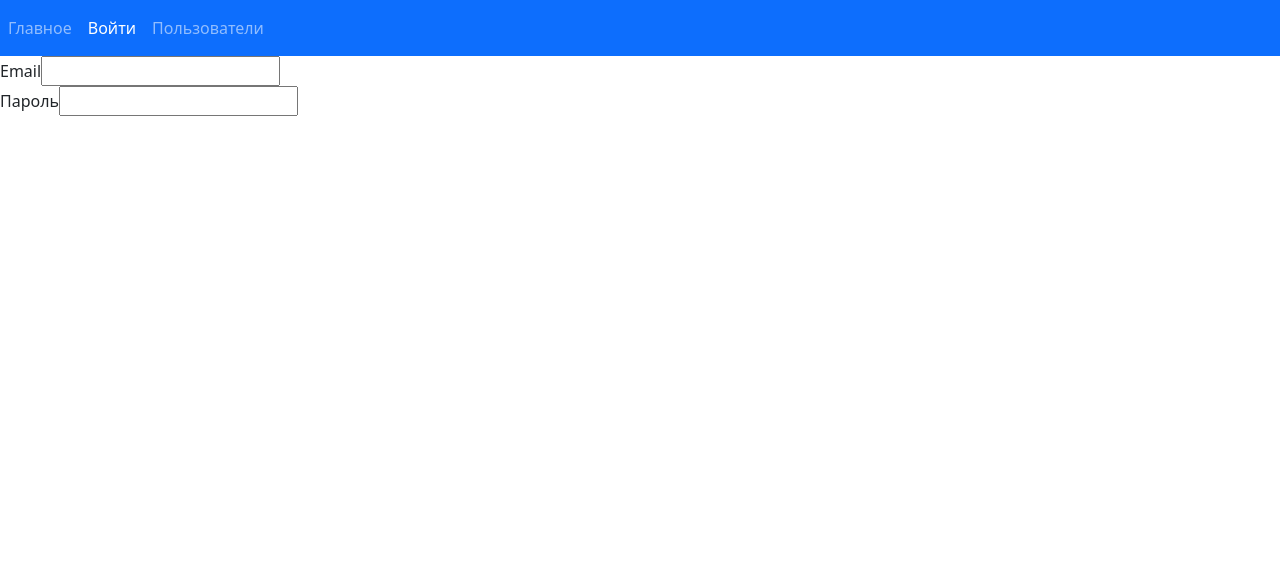
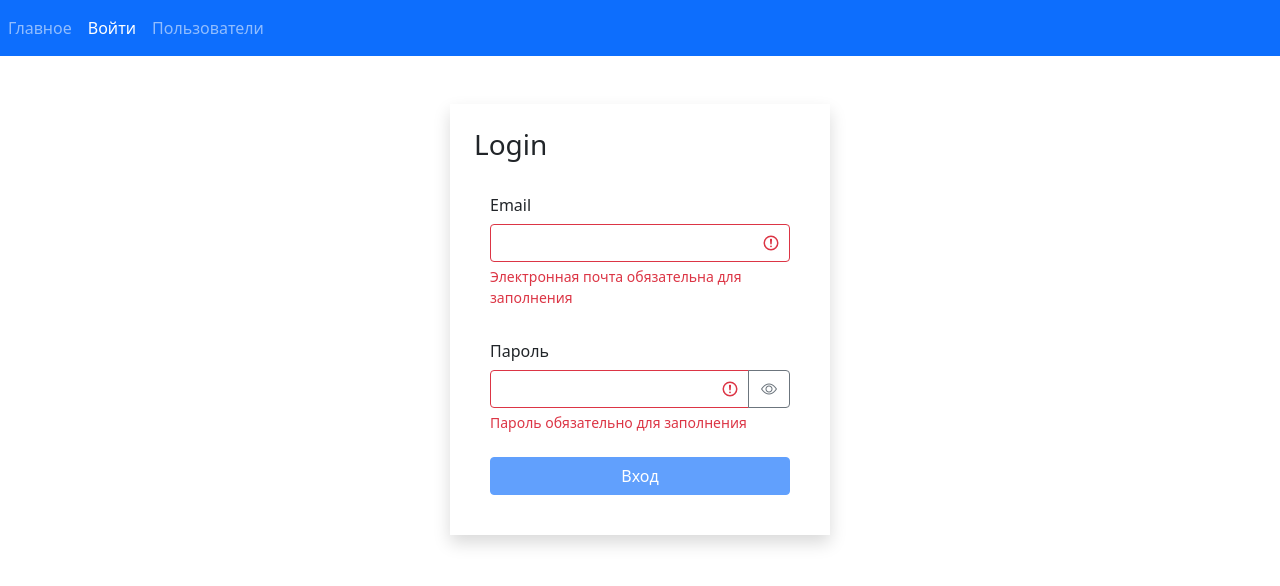
Before and after one commit to SberIrk/fast-company, a React (Create React App) app: page /login in a window 1280 px wide. Shown: the top 586 px of the page. Built offline with nearby package versions, Linux system fonts and the light colour scheme.

Commit message:
update 0.51 form

```diff
--- /dev/null
+++ b/src/app/components/login/loginPage.jsx
@@ -0,0 +1,101 @@
+import React, { useEffect, useState } from "react";
+import TextField from "./textField";
+import { validator } from "../../utilits/validator";
+const LoginPage = () => {
+    const [data, setDate] = useState({
+        email: {
+            value: "",
+            label: "Email"
+        },
+        password: {
+            type: "password",
+            value: "",
+            label: "Пароль"
+        }
+    });
+
+    const validatorConfig = {
+        email: {
+            isRequiredText: {
+                message: "Электронная почта обязательна для заполнения"
+            },
+            isEmail: {
+                message: "Электронная почта введён некорректно"
+            }
+        },
+        password: {
+            isRequiredText: {
+                message: "Пароль обязательно для заполнения"
+            },
+            noSpace: {
+                message: "В пароле не должно присутствовать пробелы"
+            },
+            isCaption: {
+                message: "Пароль должнен содержать как минимум одну заглавную букву"
+            },
+            isDigital: {
+                message: "Пароль должнен содержать как минимум одну цифру"
+            },
+            min: {
+                message: "Пароль должнен содержать не менее 8-ми символов",
+                value: 8
+            }
+        }
+    };
+
+    const [errors, setErrors] = useState({});
+
+    useEffect(() => {
+        validate();
+    }, [data]);
+
+    const handleChange = ({ target }) => {
+        setDate((prevState) => {
+            prevState[target.name].value = target.value;
+            return { ...prevState };
+        });
+    };
+
+    const validate = () => {
+        const errors = validator(data, validatorConfig);
+        setErrors(errors);
+        return Object.keys(errors).length === 0;
+    };
+
+    const isValid = Object.keys(errors).length === 0;
+
+    const handleSubmit = (e) => {
+        e.preventDefault();
+        const isValid = validate();
+        if (!isValid) {
+            return;
+        }
+        console.log(data);
+    };
+
+    return (
+        <div className="container mt-5">
+            <div className="row">
+                <div className="col-md-4 offset-md-4 shadow p-4">
+                    <h3 className="mb-4">Login</h3>
+                    <form className="form-inline m-3" onSubmit={handleSubmit}>
+                        {Object.keys(data).map((key) => {
+                            return (
+                                <TextField key={key}
+                                    label={data[key].label}
+                                    type={data[key].type}
+                                    name={key}
+                                    value={data[key].value}
+                                    onChange={handleChange}
+                                    error={errors[key]}
+                                />
+                            );
+                        })}
+                        <button className="btn btn-primary w-100 mx-auto" disabled={!isValid}>Вход</button>
+                    </form>
+                </div>
+            </div>
+        </div>);
+};
+
+export default LoginPage;
--- /dev/null
+++ b/src/app/components/login/textField.jsx
@@ -0,0 +1,50 @@
+import React, { useState } from "react";
+import PropTypes from "prop-types";
+
+const TextField = ({ label, type, name, value, onChange, error }) => {
+    const [showPassport, setShowPassport] = useState(false);
+    const toggleShowPassword = () => {
+        setShowPassport(prevState => !prevState);
+    };
+
+    return (
+        <div className="mb-4">
+            <label htmlFor={name} className=" col-form-label"> {label} </label>
+            <div className="input-group has-validation">
+                <input className={`form-control ${(error) ? " is-invalid" : ""}`}
+                    type = {showPassport ? "text" : type}
+                    name = {name}
+                    id = {name}
+                    value = {value}
+                    onChange = {onChange}
+                />
+                {type === "password" && (
+                    <button className="btn btn-outline-secondary"
+                        type="button"
+                        onClick={toggleShowPassword}
+                    >
+                        <i className={
+                            "bi bi-eye" + (showPassport ? "-slash" : "")
+                        }/>
+                    </button>
+                )}
+                {error && <div className="invalid-feedback" >{error}</div>}
+            </div>
+
+        </div>
+    );
+};
+TextField.defaultProps = {
+    type: "text"
+};
+
+TextField.propTypes = {
+    label: PropTypes.string,
+    type: PropTypes.string,
+    name: PropTypes.string,
+    value: PropTypes.string,
+    onChange: PropTypes.func,
+    error: PropTypes.string
+};
+
+export default TextField;
--- /dev/null
+++ b/src/app/components/users/searchUser.jsx
@@ -0,0 +1,24 @@
+// Header users
+import React from "react";
+import PropTypes from "prop-types";
+
+const SearchUser = ({ searchUser, onChangeSearchInput }) => {
+    return (<div>
+        <form className="form-inline">
+            <input
+                type="text"
+                className= "form-control"
+                placeholder="Поиск..."
+                onChange={onChangeSearchInput}
+                value={searchUser}
+            />
+        </form>
+    </div>);
+};
+
+SearchUser.propTypes = {
+    searchUser: PropTypes.string,
+    onChangeSearchInput: PropTypes.func
+};
+
+export default SearchUser;
--- a/src/app/components/users/usersList.jsx
+++ b/src/app/components/users/usersList.jsx
@@ -6,6 +6,7 @@ import api from "../../api";
 import SearchStatus from "./searchStatus";
 import UsersTable from "./usersTable";
 import _ from "lodash";
+import SearchUser from "./searchUser";
 
 const UsersList = () => {
     // Берём данные api users
@@ -20,8 +21,8 @@ const UsersList = () => {
     const pageSize = 6;
     const [currentPage, setCurrentPage] = useState(1);
     const [sortBy, setSortBy] = useState({ path: "name", order: "asc" });
+    const [searchUser, setSearchUser] = useState("");
 
-    //
     useEffect(() => {
         api.professions.fetchAll().then((data) => setProfessions(data));
     }, []);
@@ -35,10 +36,20 @@ const UsersList = () => {
     }
 
     const valuePropertyProf = "_id";
-    const filteredUsers = selectedProf
-        // Тут не поулчаеться сравнить обьекты
-        ? users.filter((user) => user.profession[valuePropertyProf] === selectedProf[valuePropertyProf])
-        : users;
+
+    // Функция проверки фильтрации
+    const filterCheck = () => {
+        // По профессии
+        if (selectedProf) {
+            return users.filter((user) => user.profession[valuePropertyProf] === selectedProf[valuePropertyProf]);
+        // По имени
+        } else if (searchUser.trim()) {
+            return users.filter((user) => user.name.toLowerCase().indexOf(searchUser.trim().toLowerCase()) > -1);
+        // Нет фильтрации
+        } else return users;
+    };
+
+    const filteredUsers = filterCheck();
 
     const count = filteredUsers.length;
     const sortedUsers = _.orderBy(filteredUsers, [sortBy.path], [sortBy.order]);
@@ -55,12 +66,14 @@ const UsersList = () => {
 
     // Фильтр профессии
     const handleProfessionSelect = (item) => {
+        setSearchUser("");
         setSelectedProf(item);
     };
 
     // Очистить фильтр
     const clearFilter = () => {
         setSelectedProf();
+        setSearchUser("");
     };
 
     // Сортировка
@@ -87,6 +100,12 @@ const UsersList = () => {
         });
     };
 
+    // Событие поля поиска юзера
+    const handleSearchUser = ({ target }) => {
+        setSelectedProf();
+        setSearchUser(target.value);
+    };
+
     return (
         <div className="d-flex">
             {professions && (
@@ -107,6 +126,10 @@ const UsersList = () => {
             )}
             <div className="d-flex flex-column p-3">
                 <SearchStatus length = {count}/>
+                <SearchUser
+                    searchUser = {searchUser}
+                    onChangeSearchInput={handleSearchUser}
+                />
                 {count > 0 && <UsersTable
                     users = {userCrop}
                     onSort = {handleSort}
--- a/src/app/layouts/login.jsx
+++ b/src/app/layouts/login.jsx
@@ -1,16 +1,8 @@
 import React from "react";
+import LoginPage from "../components/login/loginPage";
 
 const Login = () => {
-    return (<form action=''>
-        <div>
-            <label htmlFor="">Email</label>
-            <input type="text" id='email'/>
-        </div>
-        <div>
-            <label htmlFor="">Пароль</label>
-            <input type="text" id='password'/>
-        </div>
-    </form>);
+    return <LoginPage/>;
 };
 
 export default Login;
--- /dev/null
+++ b/src/app/utilits/validator.js
@@ -0,0 +1,74 @@
+const _isRequiredText = (value) => (typeof value === "string")
+    ? Boolean(value.trim())
+    : false;
+
+const _isEmail = (value) => (typeof value === "string")
+    ? /^\S+@\S+\.\S+$/g.test(value)
+    : false;
+
+const _isSpace = (value) => (typeof value === "string")
+    ? /^\S+$/g.test(value)
+    : false;
+
+const _isCaptionSymbol = (value) => (typeof value === "string")
+    ? /[A-Z]/g.test(value)
+    : false;
+
+const _isContainDigit = (value) => (typeof value === "string")
+    ? /\d/g.test(value)
+    : false;
+
+const _isMinSymbol = (value, min) => (typeof value === "string")
+    ? min <= value.length
+    : false;
+
+const _validate = (validateMethod, data, config) => {
+    let error = false;
+    switch (validateMethod) {
+    case "isRequiredText":
+        error = !_isRequiredText(data.value);
+        break;
+    case "isEmail":
+        error = !_isEmail(data.value);
+        break;
+    case "noSpace":
+        error = !_isSpace(data.value);
+        break;
+
+    case "isCaption":
+        error = !_isCaptionSymbol(data.value);
+        break;
+
+    case "isDigital":
+        error = !_isContainDigit(data.value);
+        break;
+
+    case "min":
+        error = !_isMinSymbol(data.value, config.value);
+        break;
+    }
+
+    return (error)
+        ? config.message
+        : false;
+};
+
+export function validator(data, config) {
+    const errors = {};
+    for (const fieldName in data) {
+        for (const validateMethod in config[fieldName]) {
+            if (errors[fieldName]) {
+                break;
+            }
+            const error = _validate(
+                validateMethod,
+                data[fieldName],
+                config[fieldName][validateMethod]
+            );
+            if (error) {
+                errors[fieldName] = error;
+            }
+        }
+    }
+    return errors;
+}
```
